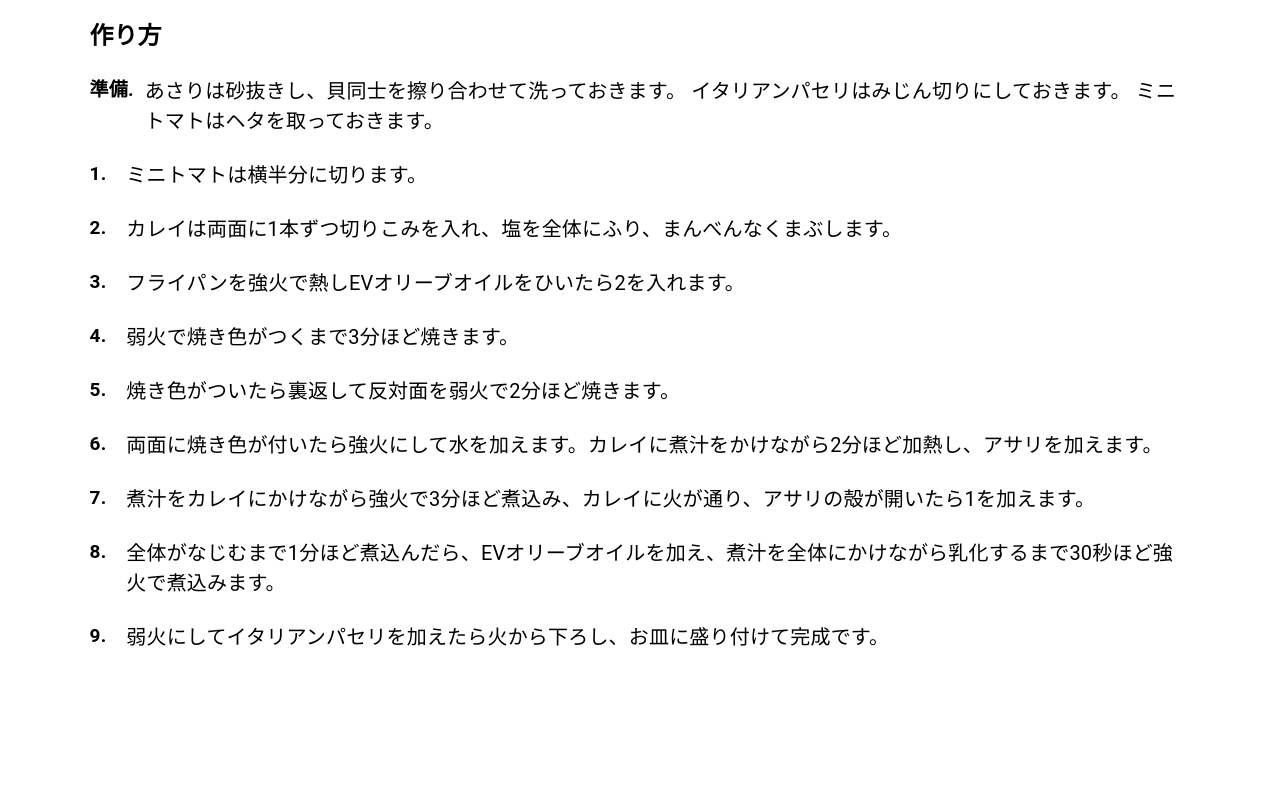
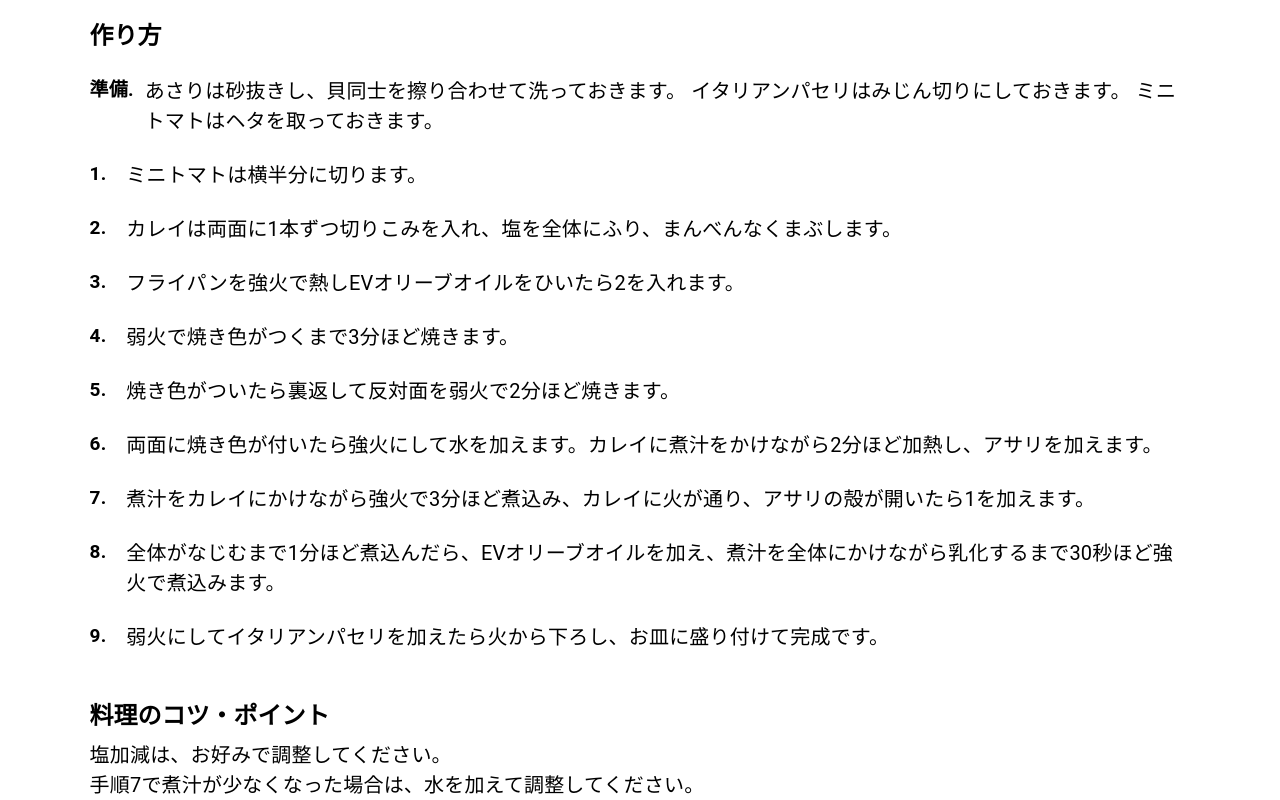
Before and after one commit to nkserveren26/myrecipe-frontend, a React (Create React App) app: page /recipes/1 in a window 1280 px wide. Shown: the part 1162-1962 px from the top of the page. Before the commit the page ends 1838 px from the top, so only its background shows below. Built offline with nearby package versions, Linux system fonts and the light colour scheme.

Commit message:
RecipePageに料理のコツ・ポイントを表示する部分を追加

```diff
--- a/src/components/interface/interface.ts
+++ b/src/components/interface/interface.ts
@@ -47,4 +47,5 @@ export interface Recipe {
     videoUrl: string,
     ingredients: RecipeIngredient[],
     steps: RecipeStep[],
+    point: string,
 }
--- a/src/components/page/RecipePage.tsx
+++ b/src/components/page/RecipePage.tsx
@@ -74,7 +74,8 @@ export const RecipePage: React.FC = () => {
                     number: "9",
                     description: "弱火にしてイタリアンパセリを加えたら火から下ろし、お皿に盛り付けて完成です。"
                 },
-            ]
+            ],
+            point: "塩加減は、お好みで調整してください。\n手順7で煮汁が少なくなった場合は、水を加えて調整してください。"
          },
         {
             id: 2,
@@ -87,7 +88,8 @@ export const RecipePage: React.FC = () => {
             ],
             steps: [
                 { number: "1", description: "hogehoge" },
-            ]
+            ],
+            point: "",
 
         },
         // その他のレシピデータ
@@ -152,6 +154,14 @@ export const RecipePage: React.FC = () => {
                     ))}
                 </Box>
             </Box>
+            <Box mt={6}>
+                <Typography pb={1} fontWeight="bold" variant="h5" sx={{ textAlign: 'left' }}>
+                    料理のコツ・ポイント
+                </Typography>
+                <Typography variant="body1" sx={{ fontSize: '20px', textAlign: 'left', whiteSpace: 'pre-line' }}>
+                    {recipe.point}
+                </Typography>
+            </Box>
         </>
     );
 }
```
